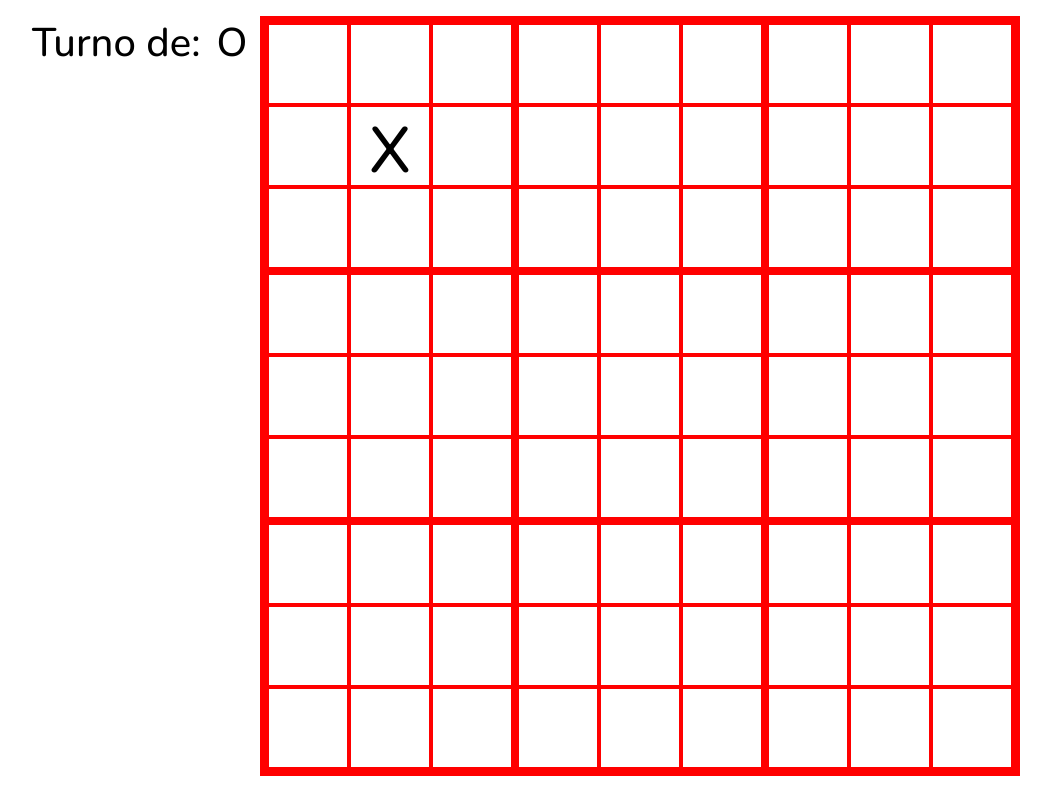
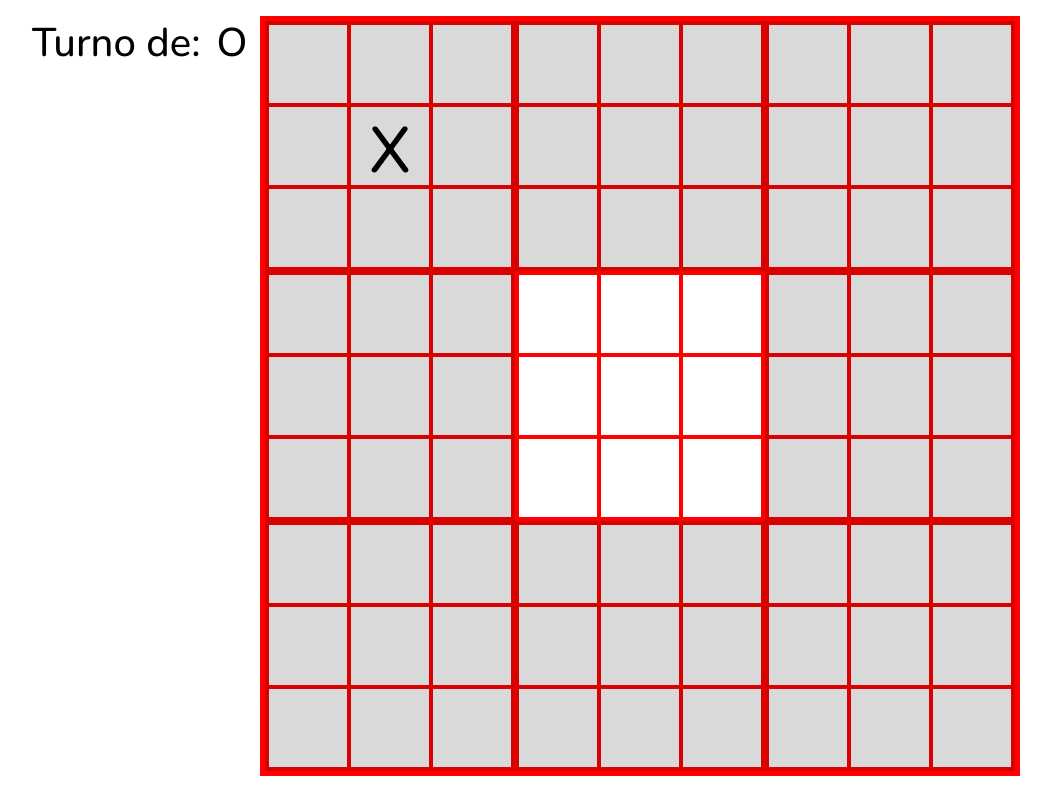
Before and after one commit to aliciadfm/megatictactoe, a plain HTML site: page index.html in a window 1280 px wide. Both pictures are taken after a click on the element 389 px from the left and 145 px from the top of the page. Shown: the whole page, without its empty margins (0-1051 px from the left). Drawn offline with nearby package versions, Linux system fonts and the light colour scheme.

Commit message:
function that makes dark the quadrants where i can't place the next piece

```diff
--- a/script.js
+++ b/script.js
@@ -27,7 +27,6 @@ function playing() {
     let bigbox = document.getElementById('bigbox');
     let turntext = document.getElementById('turntext');
     bigbox.addEventListener('click', function () {
-
         let subQuadrant = event.target;
         if (subQuadrant.classList.contains('quadrant')) {
             if(subQuadrant.textContent !== "") {
@@ -44,6 +43,21 @@ function playing() {
         if(isWin()) {
             turntext.innerHTML = "win";
         }
+
+        function shadow () {
+            let k = subQuadrant.id;
+            let v = k.charAt(k.length-1);
+            for(let i = 1; i <= 9; i++) {
+                if(i == v) {
+                    document.getElementById(i.toString()).style.filter = 'brightness(1)';
+                } else {
+                    document.getElementById(i.toString()).style.filter = 'brightness(0.85)';
+                }
+            }
+
+        }
+
+        shadow();
     });
 }
 
--- a/styles.css
+++ b/styles.css
@@ -4,6 +4,10 @@
     box-sizing: border-box;
     padding: 0;
     margin: 0;
+}
+
+body {
+    user-select: none;
 }
 
 #divforturn {
@@ -39,4 +43,5 @@
     box-sizing: border-box;
     font-size: 8vh;
     font-family: 'Nunito', sans-serif;
+    background-color: white;
 }
```
